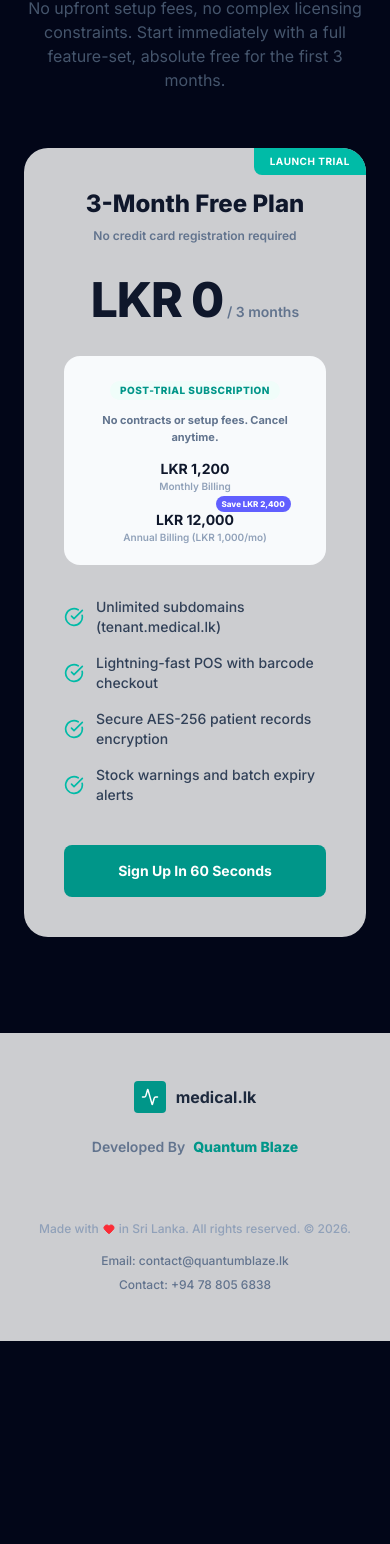
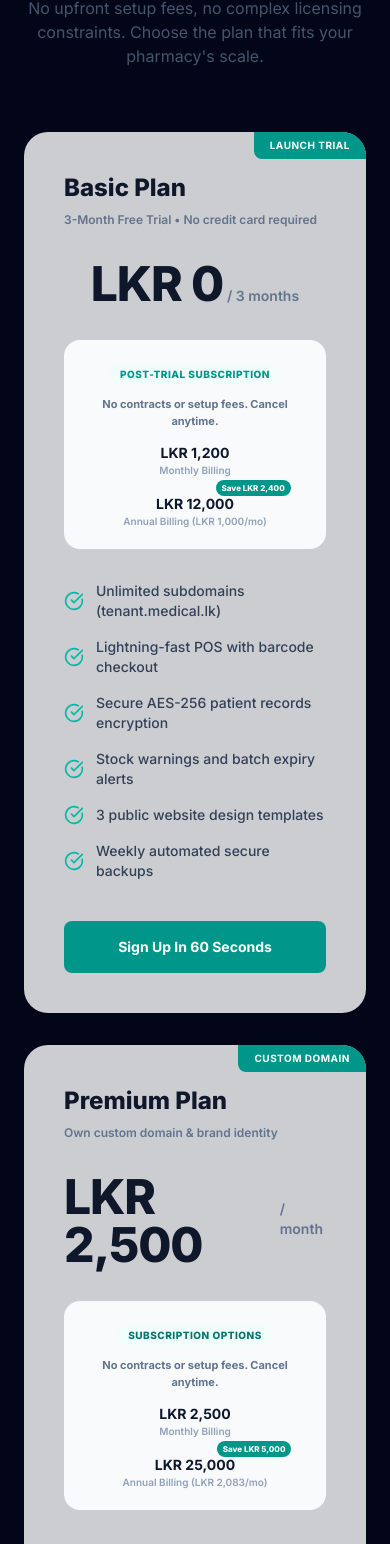
Before and after one commit to QuantumBlazeSoftwareSolution/medical-lk-frontend, a Next.js app: page / in a window 390 px wide. Shown: the part 4860-6404 px from the top of the page. Before the commit the page ends 6201 px from the top, so only its background shows below. Built offline with nearby package versions, Linux system fonts and the light colour scheme; a web font is replaced by a local one.

Commit message:
feat: redesign pricing section with enhanced layout and updated plan details

```diff
--- a/src/app/page.tsx
+++ b/src/app/page.tsx
@@ -682,21 +682,26 @@
 
       {/* Pricing / Trial Section */}
       <section id="pricing" className="py-24 relative z-10 gsap-fade-in">
-        <div className="max-w-3xl mx-auto px-6 text-center">
+        <div className="max-w-6xl mx-auto px-6">
+          <div className="text-center mb-16 max-w-2xl mx-auto">
             <h2 className="font-display text-3xl md:text-4xl font-extrabold text-slate-900 mb-6">
               Simple, Transparent Pricing
             </h2>
-          <p className="text-slate-600 text-base mb-14 max-w-xl mx-auto">
-            No upfront setup fees, no complex licensing constraints. Start immediately with a full feature-set, absolute free for the first 3 months.
+            <p className="text-slate-600 text-base max-w-xl mx-auto">
+              No upfront setup fees, no complex licensing constraints. Choose the plan that fits your pharmacy's scale.
             </p>
+          </div>
 
-          <div className="p-10 rounded-3xl border border-slate-200 bg-white/80 backdrop-blur-md max-w-lg mx-auto relative overflow-hidden shadow-xl hover:shadow-2xl transition-all duration-300">
-            <div className="absolute top-0 right-0 px-4 py-1.5 bg-teal-500 text-white text-[10px] font-bold rounded-bl-xl tracking-wider uppercase">
+          <div className="grid md:grid-cols-2 gap-8 max-w-5xl mx-auto items-stretch">
+            {/* Basic Plan Card */}
+            <div className="p-10 rounded-3xl border border-slate-200 bg-white/80 backdrop-blur-md relative overflow-hidden shadow-xl hover:shadow-2xl transition-all duration-300 flex flex-col justify-between">
+              <div>
+                <div className="absolute top-0 right-0 px-4 py-1.5 bg-teal-600 text-white text-[10px] font-bold rounded-bl-xl tracking-wider uppercase">
                   Launch Trial
                 </div>
 
-            <h3 className="text-2xl font-extrabold text-slate-900 mb-2">3-Month Free Plan</h3>
-            <p className="text-xs text-slate-500 font-semibold mb-6">No credit card registration required</p>
+                <h3 className="text-2xl font-extrabold text-slate-900 mb-2">Basic Plan</h3>
+                <p className="text-xs text-slate-500 font-semibold mb-6">3-Month Free Trial • No credit card required</p>
 
                 <div className="flex items-baseline justify-center gap-1 my-8">
                   <span className="text-5xl font-extrabold tracking-tight text-slate-900">LKR 0</span>
@@ -718,7 +723,7 @@
                     </div>
                     <div className="hidden sm:block border-r border-slate-200 h-8 self-center" />
                     <div className="flex flex-col items-center relative">
-                  <span className="absolute -top-3.5 -right-6 text-[8px] font-extrabold text-white bg-indigo-500 px-1.5 py-0.5 rounded-full shadow-sm">
+                      <span className="absolute -top-3.5 -right-6 text-[8px] font-extrabold text-white bg-teal-600 px-1.5 py-0.5 rounded-full shadow-sm">
                         Save LKR 2,400
                       </span>
                       <span className="text-sm font-bold text-slate-900">LKR 12,000</span>
@@ -744,14 +749,95 @@
                     <CheckCircle className="h-5 w-5 text-teal-500 shrink-0" />
                     <span>Stock warnings and batch expiry alerts</span>
                   </li>
+                  <li className="flex items-center gap-3">
+                    <CheckCircle className="h-5 w-5 text-teal-500 shrink-0" />
+                    <span>3 public website design templates</span>
+                  </li>
+                  <li className="flex items-center gap-3">
+                    <CheckCircle className="h-5 w-5 text-teal-500 shrink-0" />
+                    <span>Weekly automated secure backups</span>
+                  </li>
                 </ul>
+              </div>
 
               <Link
-              href="/register"
+                href="/register?plan=basic"
                 className="block w-full py-4 px-6 text-center text-sm font-bold text-white bg-teal-600 hover:bg-teal-700 rounded-xl transition-all active:scale-[0.98] shadow-sm"
               >
                 Sign Up In 60 Seconds
               </Link>
+            </div>
+
+            {/* Premium Plan Card */}
+            <div className="p-10 rounded-3xl border border-slate-200 bg-white/80 backdrop-blur-md relative overflow-hidden shadow-xl hover:shadow-2xl transition-all duration-300 flex flex-col justify-between">
+              <div>
+                <div className="absolute top-0 right-0 px-4 py-1.5 bg-teal-600 text-white text-[10px] font-bold rounded-bl-xl tracking-wider uppercase">
+                  Custom Domain
+                </div>
+
+                <h3 className="text-2xl font-extrabold text-slate-900 mb-2">Premium Plan</h3>
+                <p className="text-xs text-slate-500 font-semibold mb-6">Own custom domain & brand identity</p>
+
+                <div className="flex items-baseline justify-center gap-1 my-8">
+                  <span className="text-5xl font-extrabold tracking-tight text-slate-900">LKR 2,500</span>
+                  <span className="text-slate-500 text-sm font-semibold">/ month</span>
+                </div>
+
+                {/* Subscription Options Container */}
+                <div className="mb-8 p-5 rounded-2xl bg-slate-50 border border-slate-100/80 text-center">
+                  <span className="inline-block text-[10px] font-extrabold uppercase tracking-wider text-teal-700 bg-teal-50 px-2.5 py-0.5 rounded-full mb-3">
+                    Subscription Options
+                  </span>
+                  <p className="text-[11px] text-slate-500 font-bold mb-3.5">
+                    No contracts or setup fees. Cancel anytime.
+                  </p>
+                  <div className="flex flex-col sm:flex-row justify-center items-center gap-4 sm:gap-6 text-slate-800">
+                    <div className="flex flex-col items-center">
+                      <span className="text-sm font-bold text-slate-900">LKR 2,500</span>
+                      <span className="text-[10px] font-semibold text-slate-400">Monthly Billing</span>
+                    </div>
+                    <div className="hidden sm:block border-r border-slate-200 h-8 self-center" />
+                    <div className="flex flex-col items-center relative">
+                      <span className="absolute -top-3.5 -right-6 text-[8px] font-extrabold text-white bg-teal-600 px-1.5 py-0.5 rounded-full shadow-sm">
+                        Save LKR 5,000
+                      </span>
+                      <span className="text-sm font-bold text-slate-900">LKR 25,000</span>
+                      <span className="text-[10px] font-semibold text-slate-400">Annual Billing (LKR 2,083/mo)</span>
+                    </div>
+                  </div>
+                </div>
+
+                <ul className="text-left space-y-4 mb-10 text-sm font-medium text-slate-700">
+                  <li className="flex items-center gap-3">
+                    <CheckCircle className="h-5 w-5 text-teal-600 shrink-0" />
+                    <span className="font-semibold text-slate-950">Own custom domain (e.g. yourname.lk)</span>
+                  </li>
+                  <li className="flex items-center gap-3">
+                    <CheckCircle className="h-5 w-5 text-teal-600 shrink-0" />
+                    <span className="font-semibold text-slate-950">Daily automated secure database backups</span>
+                  </li>
+                  <li className="flex items-center gap-3">
+                    <CheckCircle className="h-5 w-5 text-teal-600 shrink-0" />
+                    <span className="font-semibold text-slate-950">3 premium corporate email accounts</span>
+                  </li>
+                  <li className="flex items-center gap-3">
+                    <CheckCircle className="h-5 w-5 text-teal-600 shrink-0" />
+                    <span className="font-semibold text-slate-950">Unlimited public website design templates</span>
+                  </li>
+                  <li className="flex items-center gap-3">
+                    <CheckCircle className="h-5 w-5 text-slate-400 shrink-0" />
+                    <span className="text-slate-500">Includes all Basic Plan features</span>
+                  </li>
+                </ul>
+              </div>
+
+              <Link
+                href="/register?plan=premium"
+                className="block w-full py-4 px-6 text-center text-sm font-bold text-white bg-teal-600 hover:bg-teal-700 rounded-xl transition-all active:scale-[0.98] shadow-sm"
+              >
+                Get Started with Premium
+              </Link>
+            </div>
           </div>
         </div>
       </section>
```
Lines whose indentation alone changed are shown as unchanged.
